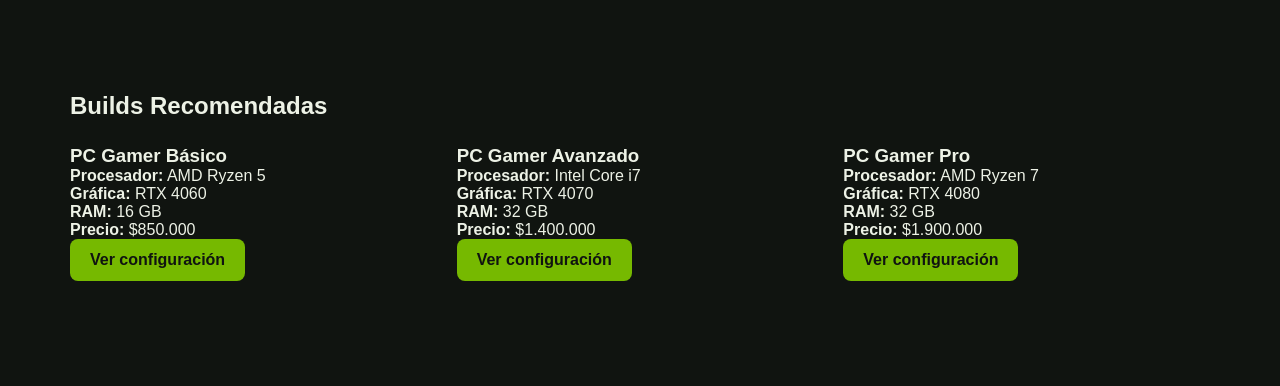
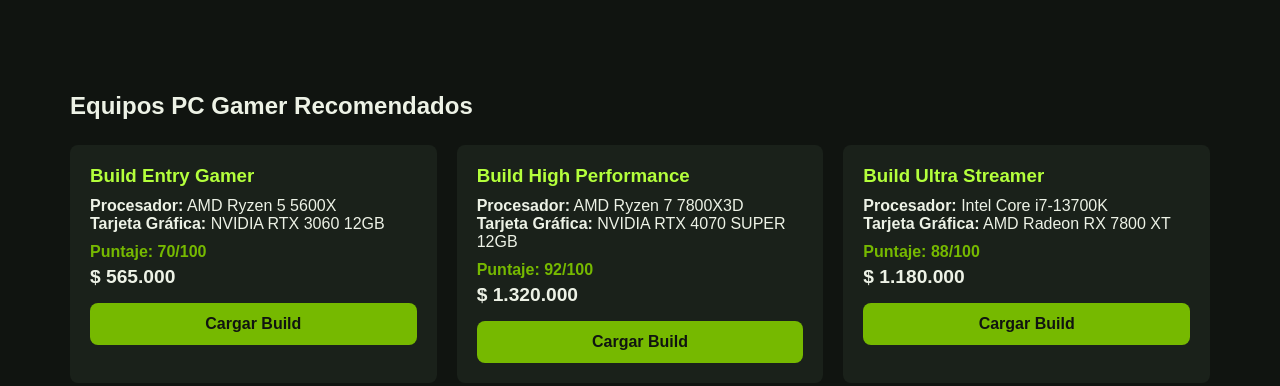
Before and after one commit to Joaquin377/BuildMyPc_Fronted, a plain HTML site: page index.html in a window 1280 px wide. Shown: the part 470-856 px from the top of the page. Drawn offline with Linux system fonts and the light colour scheme.

Commit message:
fix: actualiza terminologia a Equipos PC Gamer Recomendados en el inicio

```diff
--- a/index.html
+++ b/index.html
@@ -61,9 +61,9 @@
             </div>
         </section>
 
-        <!-- Sección de Builds Recomendadas (Renderizado dinámico mediante JS) -->
+        <!-- Sección de Equipos Recomendados (Renderizado dinámico mediante JS) -->
         <section class="destacados">
-            <h2>Builds Recomendadas</h2>
+            <h2>Equipos PC Gamer Recomendados</h2>
             <div id="contenedor-builds">
                 <!-- Se inyecta dinámicamente desde js/inicio.js -->
             </div>
--- a/js/inicio.js
+++ b/js/inicio.js
@@ -1,26 +1,41 @@
-const contenedor = document.getElementById("contenedor-builds");
+document.addEventListener('DOMContentLoaded', () => {
+    const contenedorBuilds = document.getElementById('contenedor-builds');
 
-buildsDestacadas.forEach(build => {
+    // Ejemplos de builds recomendadas
+    const buildsDestacadas = [
+        {
+            nombre: 'Build Entry Gamer',
+            cpu: 'AMD Ryzen 5 5600X',
+            gpu: 'NVIDIA RTX 3060 12GB',
+            precio: '$ 565.000',
+            score: '70/100'
+        },
+        {
+            nombre: 'Build High Performance',
+            cpu: 'AMD Ryzen 7 7800X3D',
+            gpu: 'NVIDIA RTX 4070 SUPER 12GB',
+            precio: '$ 1.320.000',
+            score: '92/100'
+        },
+        {
+            nombre: 'Build Ultra Streamer',
+            cpu: 'Intel Core i7-13700K',
+            gpu: 'AMD Radeon RX 7800 XT',
+            precio: '$ 1.180.000',
+            score: '88/100'
+        }
+    ];
 
-    const tarjeta = document.createElement("article");
-
-    tarjeta.classList.add("tarjeta-build");
-
-    tarjeta.innerHTML = `
-        <h3>${build.nombre}</h3>
-
-        <p><strong>Procesador:</strong> ${build.procesador}</p>
-
-        <p><strong>Gráfica:</strong> ${build.grafica}</p>
-
-        <p><strong>RAM:</strong> ${build.ram}</p>
-
-        <p><strong>Precio:</strong> $${build.precio.toLocaleString("es-CL")}</p>
-
-        <a href="armador.html" class="boton-principal">
-            Ver configuración
-        </a>
-    `;
-
-    contenedor.appendChild(tarjeta);
+    if (contenedorBuilds) {
+        contenedorBuilds.innerHTML = buildsDestacadas.map(build => `
+            <article class="tarjeta-build" style="background-color: var(--color-superficie); border: 1px solid var(--color-borde); border-radius: var(--radio-borde); padding: 20px;">
+                <h3 style="color: var(--color-acento); margin-bottom: 10px;">${build.nombre}</h3>
+                <p><strong>Procesador:</strong> ${build.cpu}</p>
+                <p><strong>Tarjeta Gráfica:</strong> ${build.gpu}</p>
+                <p style="margin-top: 10px; font-weight: bold; color: var(--color-primario);">Puntaje: ${build.score}</p>
+                <p style="font-size: 1.2rem; font-weight: bold; margin-top: 5px;">${build.precio}</p>
+                <a href="armador.html" class="boton-principal" style="display: block; text-align: center; margin-top: 15px;">Cargar Build</a>
+            </article>
+        `).join('');
+    }
 });
```
